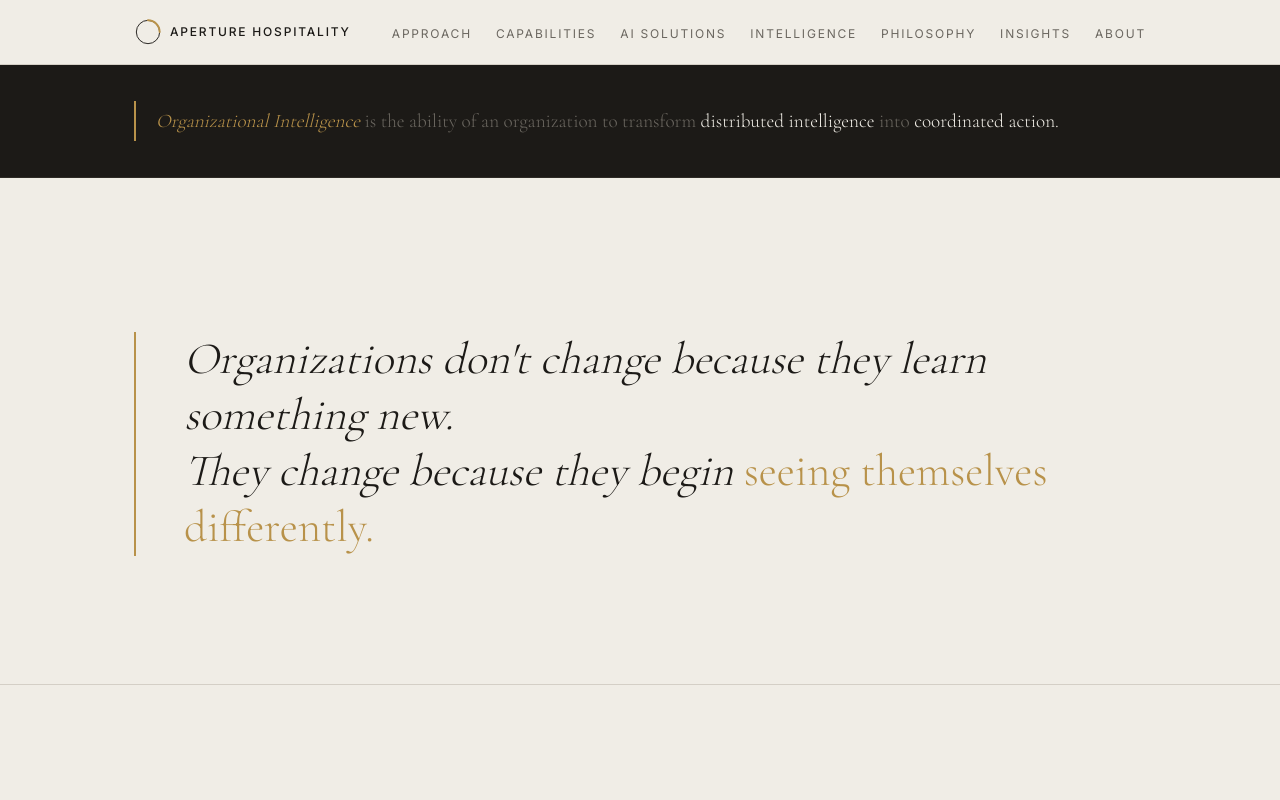
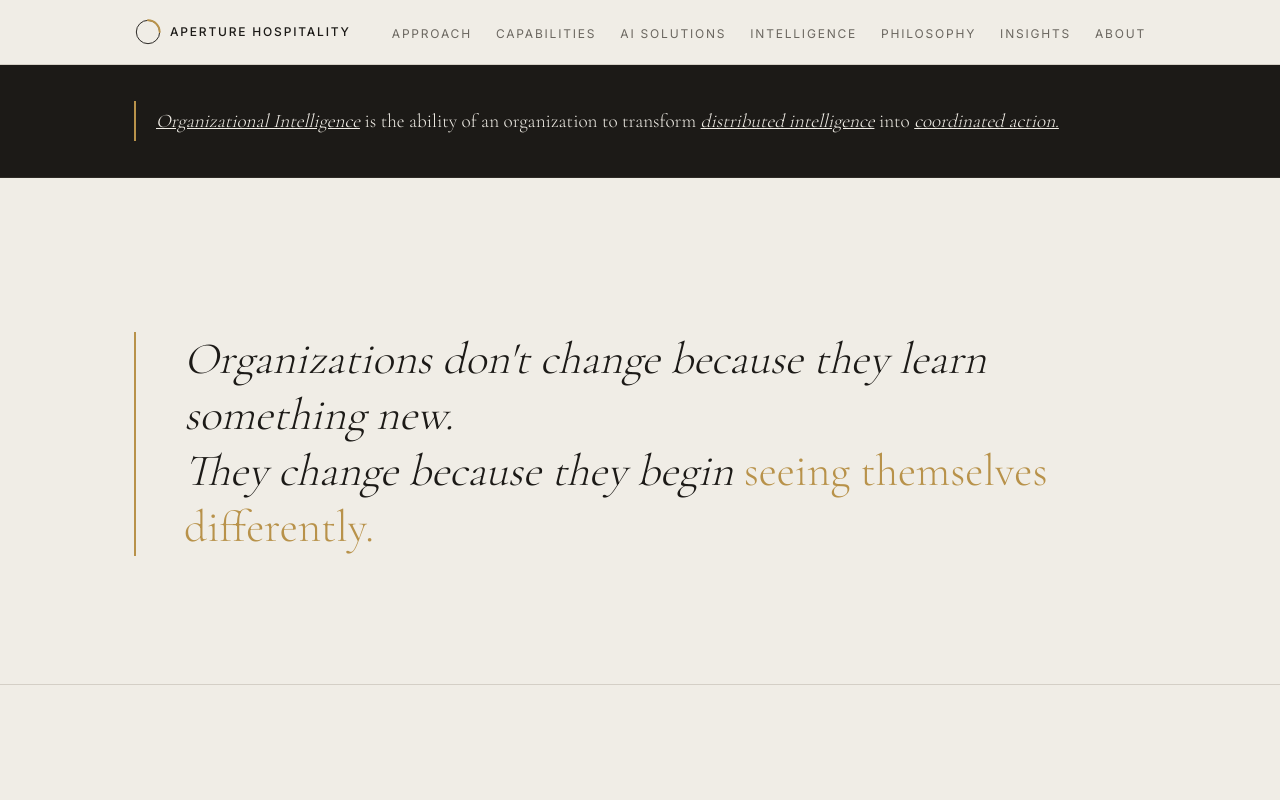
Before and after one commit to letsnavigatebmw/aperture-hospitality, a Next.js app: page /philosophy in a window 1280 px wide. Shown: the top 800 px of the page. Built offline with nearby package versions, Linux system fonts and the light colour scheme.

Commit message:
style: update definition line with white text, underline and italicize key terms

```diff
--- a/app/philosophy/page.tsx
+++ b/app/philosophy/page.tsx
@@ -41,11 +41,11 @@ export default function PhilosophyPage() {
         <div style={{ maxWidth: '1140px', margin: '0 auto', padding: '0 clamp(1.5rem, 5vw, 4rem)', display: 'flex', alignItems: 'center', gap: '1.25rem' }}>
           <div style={{ width: '2px', height: '2.5rem', background: '#B8924A', flexShrink: 0 }}></div>
           <p style={{ fontFamily: "'Cormorant Garamond', Georgia, serif", fontSize: 'clamp(1rem, 1.5vw, 1.25rem)', fontWeight: 300, lineHeight: 1.5, color: '#F0EDE6' }}>
-            <em style={{ fontStyle: 'italic', color: '#B8924A' }}>Organizational Intelligence</em>
-            <span style={{ color: '#6B6760' }}> is the ability of an organization to transform </span>
-            distributed intelligence
-            <span style={{ color: '#6B6760' }}> into </span>
-            coordinated action.
+            <em style={{ fontStyle: 'italic', textDecoration: 'underline', color: '#F0EDE6' }}>Organizational Intelligence</em>
+            <span style={{ color: '#F0EDE6' }}> is the ability of an organization to transform </span>
+            <em style={{ fontStyle: 'italic', textDecoration: 'underline', color: '#F0EDE6' }}>distributed intelligence</em>
+            <span style={{ color: '#F0EDE6' }}> into </span>
+            <em style={{ fontStyle: 'italic', textDecoration: 'underline', color: '#F0EDE6' }}>coordinated action.</em>
           </p>
         </div>
       </section>
```
